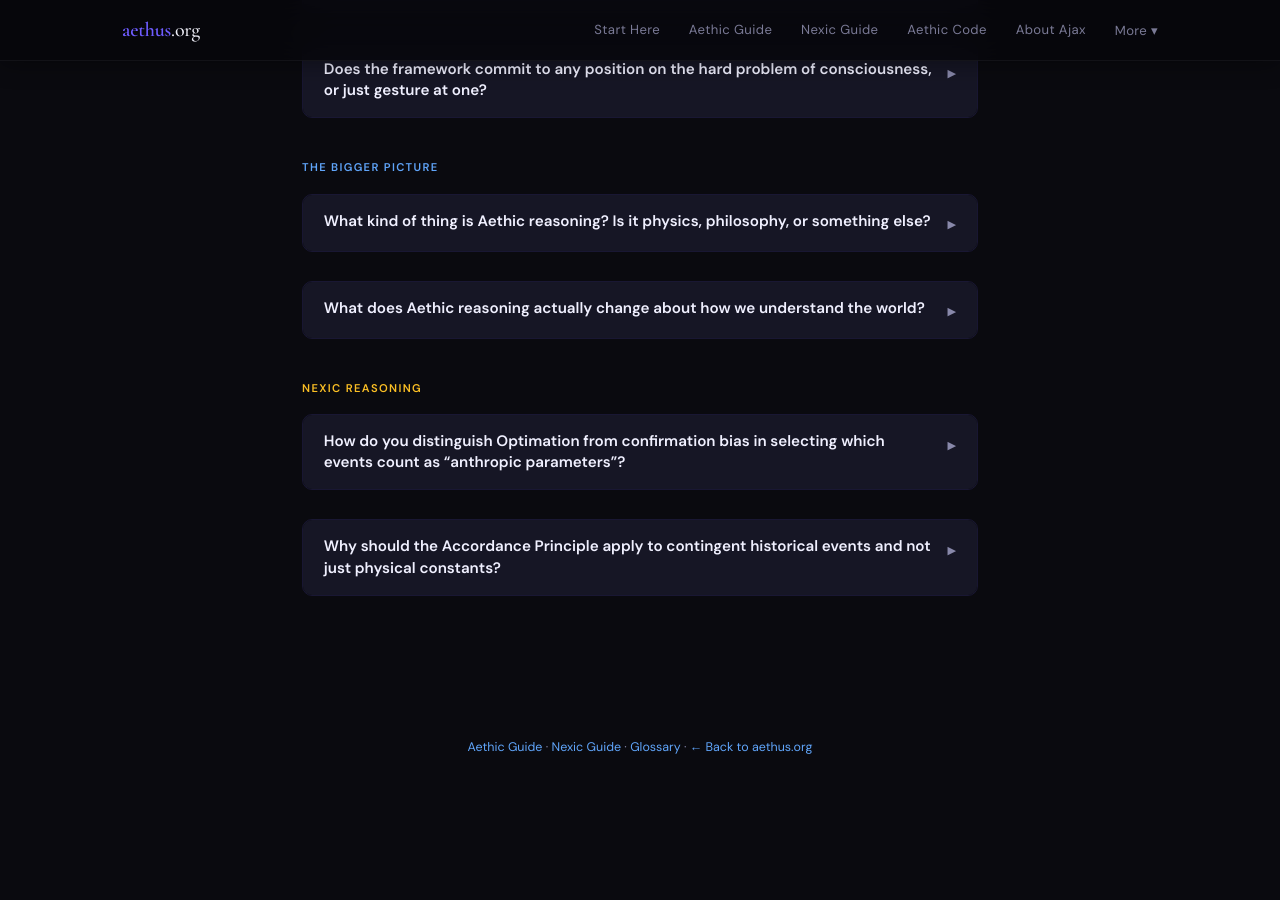
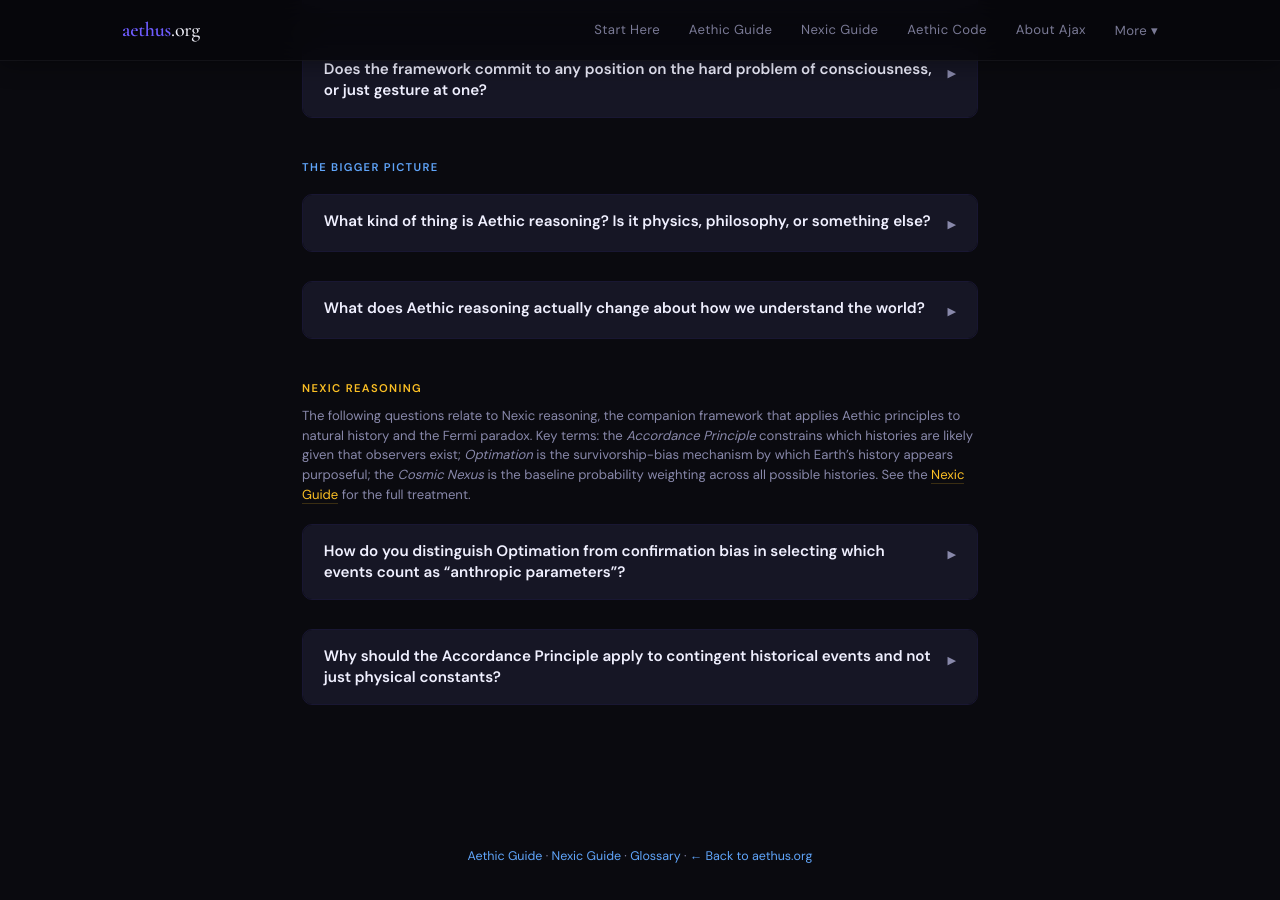
Before and after one commit to brunchwnewton/brunchwnewton.github.io, a Jekyll site: the page built from faq.html, in a window 1280 px wide and 900 px high, scrolled down 1827 px. Built offline with Jekyll 4.4.1, drawn with Linux system fonts in a browser that asks for light colours; before the commit the page ends 2617 px from its top, so only the background shows below that.

Commit message:
Update faq.html

```diff
--- a/faq.html
+++ b/faq.html
@@ -225,7 +225,8 @@
 <div class="faq-item" onclick="this.classList.toggle('open')">
   <div class="faq-q"><div class="faq-q-text">How does the Third Postulate’s checkmate condition handle the fact that decoherence is continuous and gradual, not binary?</div><span class="faq-chevron">&#9654;</span></div>
   <div class="faq-a"><div class="faq-a-inner">
-    <p>The Third Postulate operates on the binary question of whether an avenue to contradiction exists, but the <em>weighted</em> Aethic framework handles the continuous case. Each A(T) term in the Quantum Nexus integral is individually binary (valid or invalid for a given path-cluster), but the totality of A(T) terms across the powerset produces a continuous decoherence landscape.</p>
+    <p>Short version: each individual pruning decision is yes-or-no, but when you have astronomically many of them, the aggregate looks smooth and continuous — the same way a coin flip is binary but a million coin flips produce a smooth bell curve.</p>
+    <p>More precisely: the Third Postulate operates on the binary question of whether an avenue to contradiction exists, but the <em>weighted</em> Aethic framework handles the continuous case. Each A(T) term in the Quantum Nexus integral is individually binary (valid or invalid for a given path-cluster), but the totality of A(T) terms across the powerset produces a continuous decoherence landscape.</p>
     <p>The paper reinterprets the exponential decay of off-diagonal density matrix terms not as a continuous dynamical process but as survival analysis: each environmental interaction is an independent Bernoulli threat to a given agreeing superposition, and the exponential decay emerges from the cumulative survival probability over vast numbers of such threats. The individual pruning events are discrete; the aggregate is continuous. Same statistics, categorically different ontological foundations.</p>
     <p><a href="/aethic-reasoning-guide.html#layer-10">Full treatment &#8594; Aethic Layer 10 deep dive (density matrix)</a></p>
   </div></div>
@@ -259,7 +260,7 @@
   <div class="faq-q"><div class="faq-q-text">What has the response from professional physicists and philosophers been so far?</div><span class="faq-chevron">&#9654;</span></div>
   <div class="faq-a"><div class="faq-a-inner">
     <p>The work is early-stage. The papers were published on PhilArchive in November 2024, with additional papers archived in 2025. As of this writing, the framework has not undergone formal peer review, and no professional physicist or philosopher has published a response. Early private correspondence has been engaged and constructive, but it would be misleading to characterize any broader professional reception at this stage.</p>
-    <p>The site exists to make the ideas accessible so that substantive engagement can happen. The papers are public, the predictions are explicit, and the derivations are laid out step by step.</p>
+    <p>The site exists to make the ideas accessible so that substantive engagement can happen. The papers are public, the predictions are explicit, and the derivations are laid out step by step. The most valuable next steps would be physicists assessing the feasibility of Case C experiments, philosophers examining the Third Postulate’s logical structure, and mathematicians verifying the Aethic ring proofs.</p>
   </div></div>
 </div>
 
@@ -314,6 +315,7 @@
 
 <!-- NEXIC -->
 <div class="faq-section-label nexic">Nexic reasoning</div>
+<p style="color:var(--text-dim);font-size:0.82rem;margin:-0.5rem 0 1.2rem;line-height:1.5;">The following questions relate to Nexic reasoning, the companion framework that applies Aethic principles to natural history and the Fermi paradox. Key terms: the <em>Accordance Principle</em> constrains which histories are likely given that observers exist; <em>Optimation</em> is the survivorship-bias mechanism by which Earth’s history appears purposeful; the <em>Cosmic Nexus</em> is the baseline probability weighting across all possible histories. See the <a href="/nexic-reasoning-guide.html" style="color:var(--accent-gold);text-decoration:none;border-bottom:1px solid rgba(251,191,36,0.2);">Nexic Guide</a> for the full treatment.</p>
 
 <div class="faq-item" onclick="this.classList.toggle('open')">
   <div class="faq-q"><div class="faq-q-text">How do you distinguish Optimation from confirmation bias in selecting which events count as “anthropic parameters”?</div><span class="faq-chevron">&#9654;</span></div>
```
